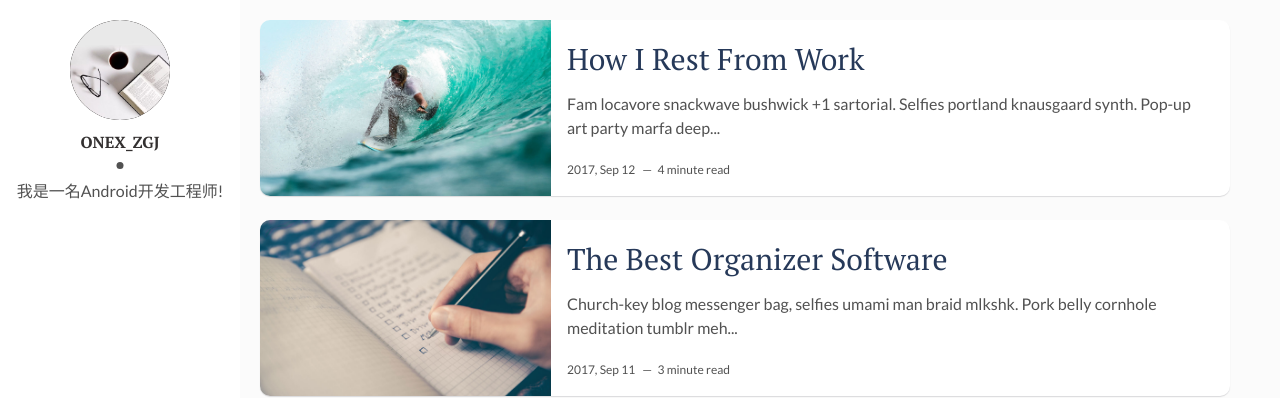
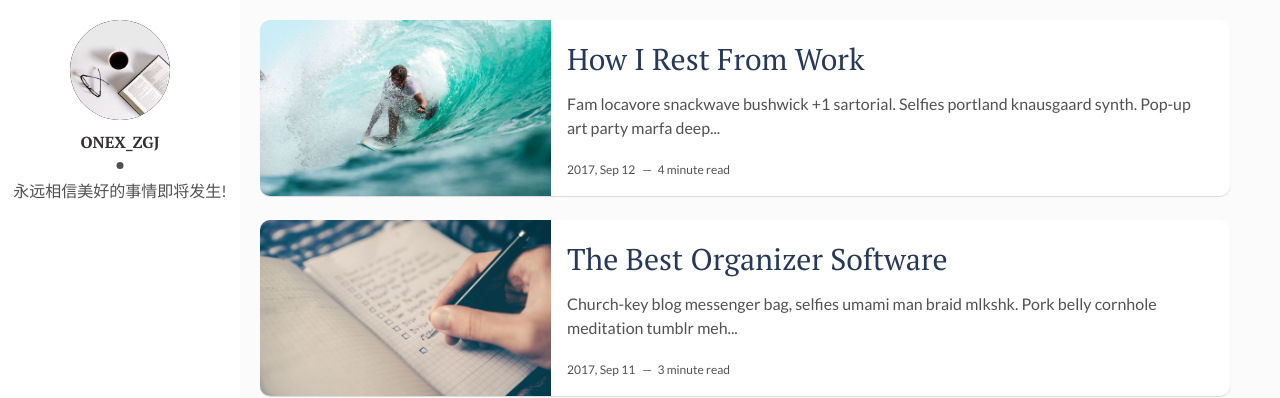
Before and after one commit to OnexZgj/OnexZgj.github.io, a Jekyll site: the page built from index.html, in a window 1280 px wide. Shown: the top 398 px of the page. Built offline with Jekyll 4.4.1, drawn with Linux system fonts in a browser that asks for light colours; the list of posts is cut into pages by our own code.

Commit message:
Update _config.yml

```diff
--- a/_config.yml
+++ b/_config.yml
@@ -11,7 +11,7 @@ site-twitter: #if your site has a twitter account, enter it here
 # Author Settings
 author: Onex_Zgj # add your name
 author-img: david-freeman.jpg # add your photo
-about-author: 我是一名Android开发工程师! # add description
+about-author: 永远相信美好的事情即将发生! # add description
 twitter: # add your Twitter handle
 facebook: # add your Facebook handle
 github: https://github.com/OnexZgj # add your Github handle
```
